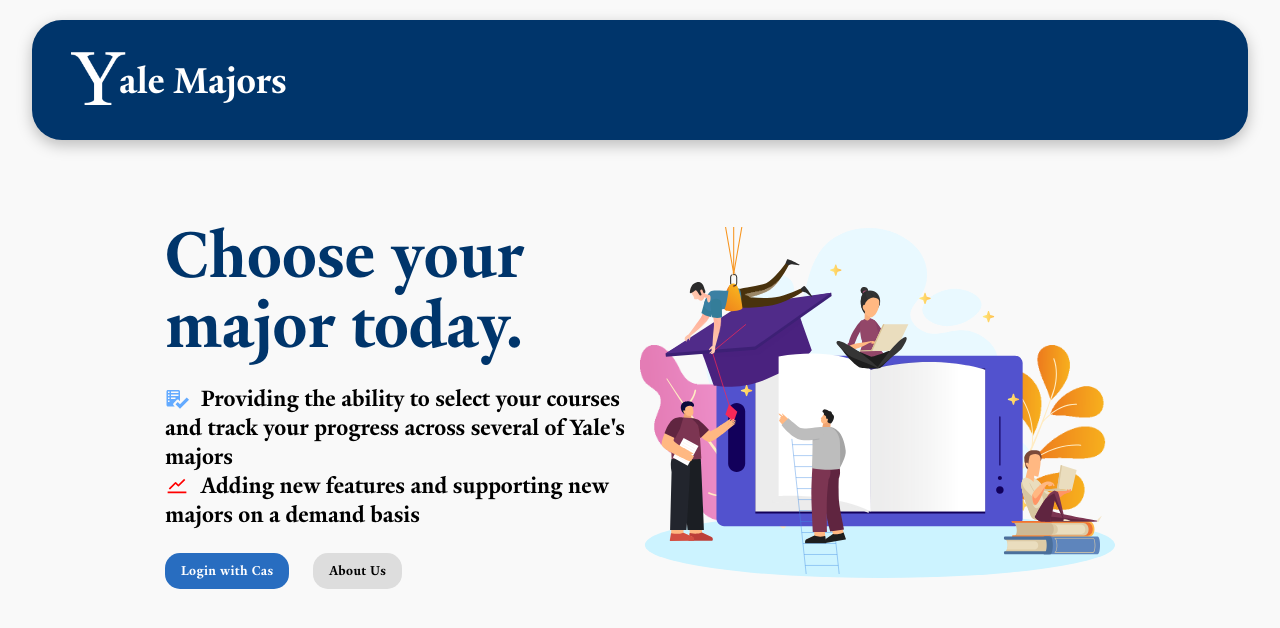
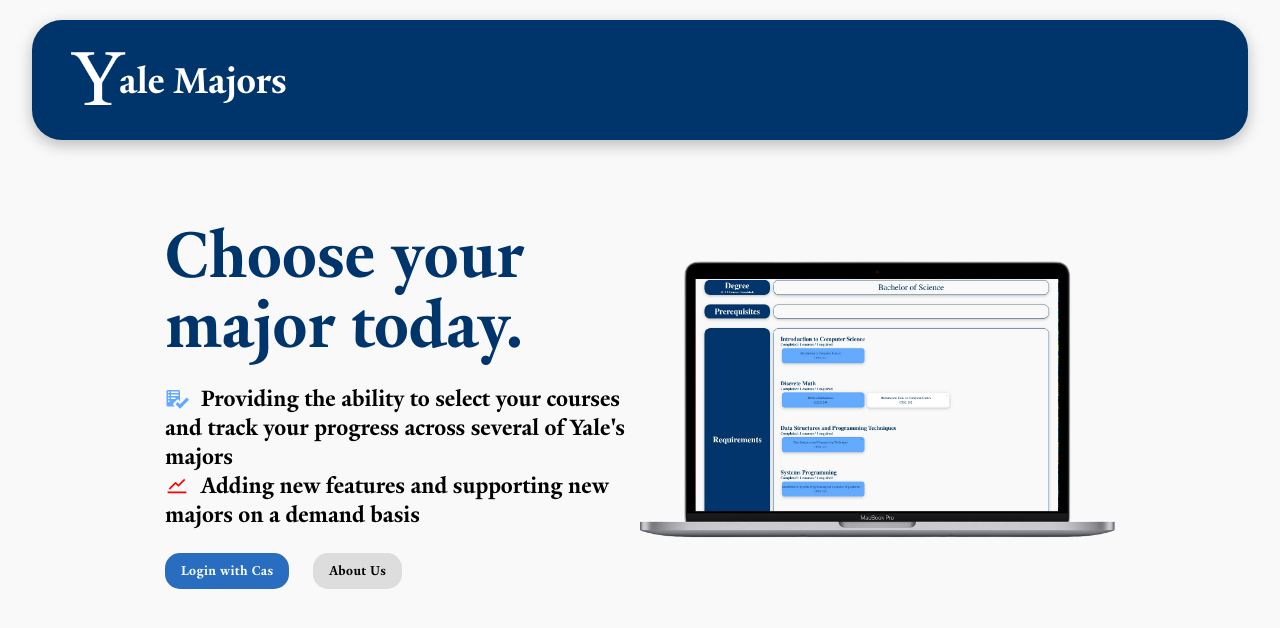
Before and after one commit to jackiedong6/yale-majors, a React (Create React App) app in the folder client/: page / in a window 1280 px wide. Shown: the top 628 px of the page. Built offline with nearby package versions, Linux system fonts and the light colour scheme; no server answers.

Commit message:
landing image

```diff
--- a/client/src/components/landing.js
+++ b/client/src/components/landing.js
@@ -23,8 +23,8 @@
     const {isAuthenticated, checkContext} = useContext(UserContext);
     const navigate = useNavigate();
 
-    // const auth_backend = "http://localhost:5000/api/auth/cas"
-    const auth_backend = "https://api.yalemajors.com/api/auth/cas"
+    const auth_backend = "http://localhost:5000/api/auth/cas"
+    // const auth_backend = "https://api.yalemajors.com/api/auth/cas"
 
     const cas = () => {
         window.open(auth_backend, "_self");
@@ -90,7 +90,7 @@
                 </div>
                 <div className="logo">
                     <img
-                        src="landing.svg" alt = "landing"
+                        src="macbookpro.png" alt = "landing"
                         style={{width: '100%'}}
                     />
                 </div>
--- a/client/src/utils/axios.js
+++ b/client/src/utils/axios.js
@@ -1,8 +1,8 @@
 import axios from "axios";
 
-// const backend_url = "http://localhost:5000/api"
+const backend_url = "http://localhost:5000/api"
 
-const backend_url = "https://api.yalemajors.com/api"
+// const backend_url = "https://api.yalemajors.com/api"
 
 export default axios.create({
     withCredentials: true,
```
Also changed, not shown: client/public/macbookpro.png (added), client/public/macbookpro.svg (added).
